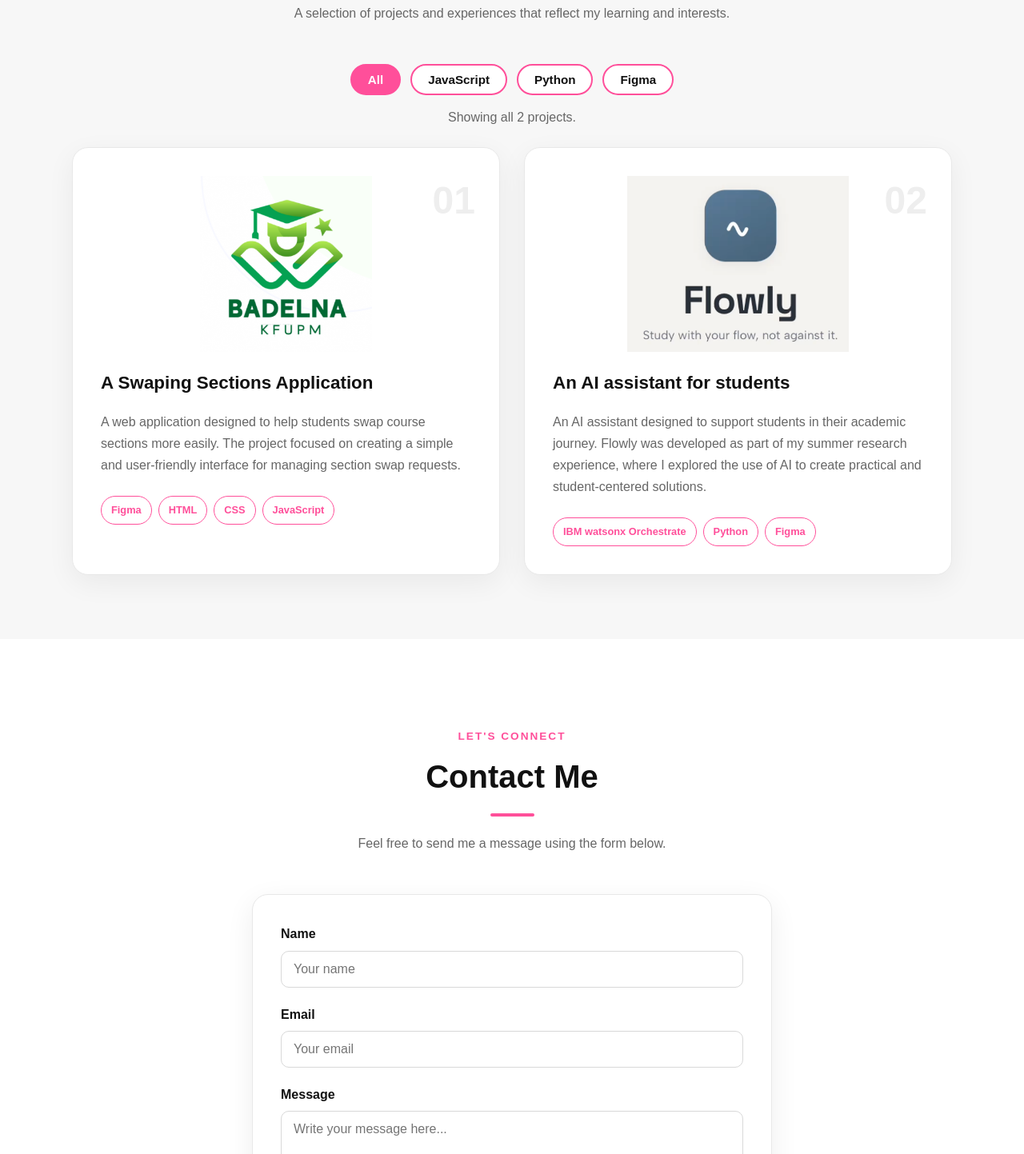
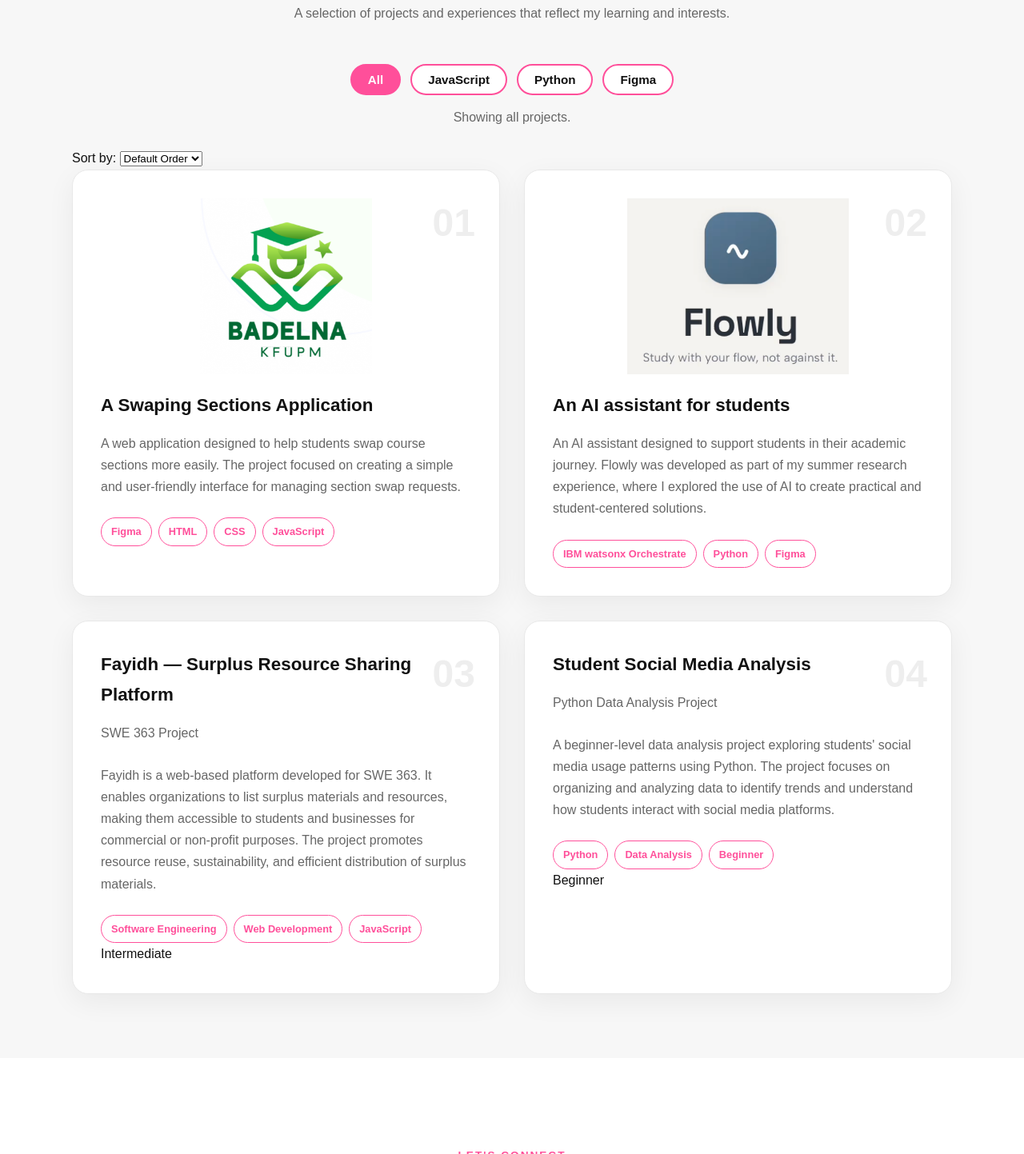
Before and after one commit to deemahs/202354030-DeemahAlzuabi-assignment3, a plain HTML site: page index.html in a window 1280 px wide. Shown: the part 1839-3282 px from the top of the page at 80% size. Drawn offline with Linux system fonts and the light colour scheme.

Commit message:
I have added 2 new projects and add the sorting feature

```diff
--- a/index.html
+++ b/index.html
@@ -204,13 +204,26 @@
             role="status"
             aria-live="polite"
           >
-            Showing all 2 projects.
+            Showing all projects.
           </p>
-          <div class="projects-grid">
+
+          <!--  Project Sorting -->
+          <div class="project-sort">
+            <label for="projectSort">Sort by:</label>
+
+            <select id="projectSort">
+              <option value="default">Default Order</option>
+              <option value="az">Name: A to Z</option>
+              <option value="za">Name: Z to A</option>
+            </select>
+          </div>
+
+          <div class="projects-grid" id="projectsGrid">
             <!-- Project 1 -->
             <article
               class="project-card"
               data-technologies="figma html css javascript"
+              data-name="A Swaping Sections Application"
             >
               <div class="project-number">01</div>
 
@@ -241,7 +254,11 @@
             </article>
 
             <!-- Project 2 -->
-            <article class="project-card" data-technologies="python figma">
+            <article class="project-card"
+            data-technologies="python figma"
+             data-name="An AI assistant for students"
+
+             >
               <div class="project-number">02</div>
 
               <div class="project-image">
@@ -266,6 +283,71 @@
                   <span>Python</span>
                   <span>Figma</span>
                 </div>
+              </div>
+            </article>
+
+            <!-- Project 3 -->
+            <article
+              class="project-card"
+              data-technologies="html css javascript"
+              data-name="Fayidh"
+              data-level="intermediate"
+            >
+              <div class="project-number">03</div>
+
+              <div class="project-info">
+                <h3>Fayidh — Surplus Resource Sharing Platform</h3>
+
+                <p class="project-date">SWE 363 Project</p>
+
+                <p>
+                  Fayidh is a web-based platform developed for SWE 363. It
+                  enables organizations to list surplus materials and resources,
+                  making them accessible to students and businesses for
+                  commercial or non-profit purposes. The project promotes
+                  resource reuse, sustainability, and efficient distribution of
+                  surplus materials.
+                </p>
+
+                <div class="project-skills">
+                  <span>Software Engineering</span>
+                  <span>Web Development</span>
+                  <span>JavaScript</span>
+                </div>
+
+                <span class="project-level-badge intermediate">
+                  Intermediate
+                </span>
+              </div>
+            </article>
+
+            <!-- Project 4 -->
+            <article
+              class="project-card"
+              data-technologies="python"
+              data-name="Student Social Media Analysis"
+              data-level="beginner"
+            >
+              <div class="project-number">04</div>
+
+              <div class="project-info">
+                <h3>Student Social Media Analysis</h3>
+
+                <p class="project-date">Python Data Analysis Project</p>
+
+                <p>
+                  A beginner-level data analysis project exploring students'
+                  social media usage patterns using Python. The project focuses
+                  on organizing and analyzing data to identify trends and
+                  understand how students interact with social media platforms.
+                </p>
+
+                <div class="project-skills">
+                  <span>Python</span>
+                  <span>Data Analysis</span>
+                  <span>Beginner</span>
+                </div>
+                <span class="project-level-badge beginner"> Beginner </span>
               </div>
             </article>
           </div>
```
